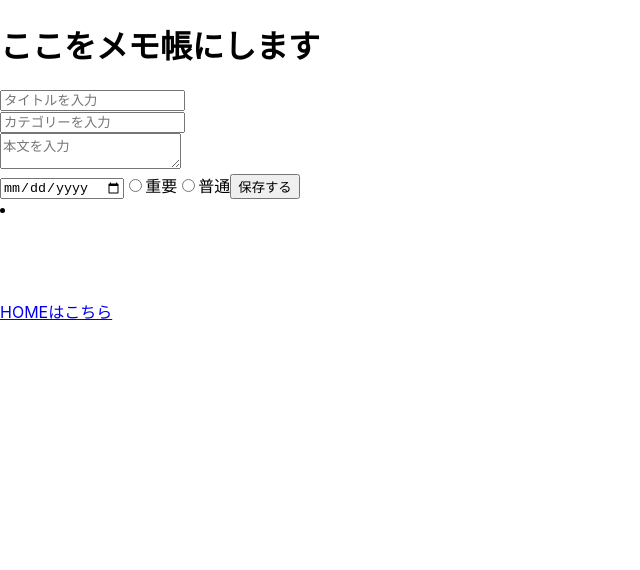
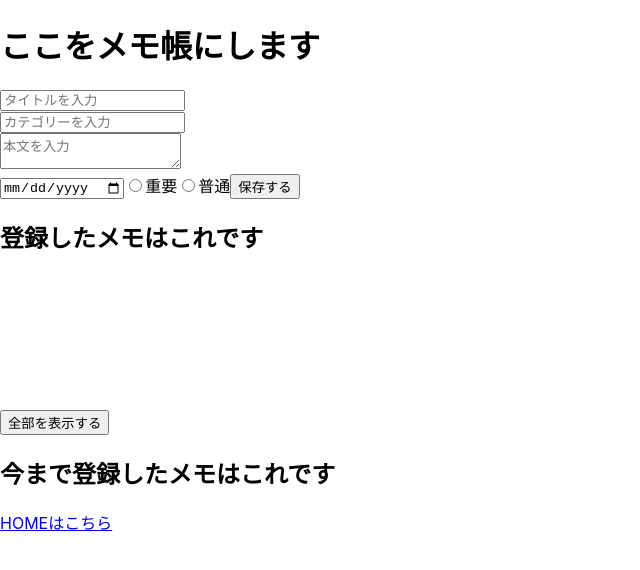
Before and after one commit to keiinuki/vers_notepad, a React (Create React App) app in the folder vers_notepad/: page /notepad in a window 1280 px wide. Shown: the top 570 px of the page, without its empty margins (0-640 px from the left). Built offline with nearby package versions, Linux system fonts and the light colour scheme.

Commit message:
GET処理の実装

```diff
--- a/vers_notepad/src/pages/Notepad.tsx
+++ b/vers_notepad/src/pages/Notepad.tsx
@@ -1,5 +1,5 @@
 import { Link } from "react-router-dom";
-import { useState } from "react";
+import { useEffect, useState } from "react";
 import axios from 'axios';
 import { KEYS, getItem  } from "../utils/LocalStorage";
 import { Memo } from "../type/Type"
@@ -11,6 +11,7 @@ export const Notepad = () => {
   const [date, setDate] = useState<string>("");
   const [mark_div, setMark_div] = useState<number>(0);
   const [memos, setMemos] = useState<Memo>();
+  const [getMemos, setGetMemos] = useState<Memo[]>([]);
 
   const onChangeTitle = (e: React.ChangeEvent<HTMLInputElement>) => {
     e.preventDefault();
@@ -54,6 +55,21 @@ export const Notepad = () => {
     })
     };
 
+    const onClickGet = async () => {
+      const token = getItem(KEYS.access_token);
+      await axios.get<Memo[]>("https://raisetech-memo-api.herokuapp.com/api/memos", {
+        headers: {
+        Authorization: `Bearer ${token}`,
+      }
+      }).then((response) => {
+        console.log(response.data);
+        const newGetMemos = [...getMemos, ...response.data]
+        setGetMemos(newGetMemos)
+      }).catch(()=>{
+        console.error("失敗しました");
+      })
+      };
+
   return (
     <div>
       <h1>ここをメモ帳にします</h1>
@@ -67,7 +83,18 @@ export const Notepad = () => {
       <button type= "button" onClick={onClickAdd} >保存する</button>
       </form>
       <div>
-      <li>{memos?.id}<br/>{memos?.title}<br/>{memos?.category}<br/>{memos?.description}<br/>{memos?.date}<br/>{memos?.mark_div}</li>
+      <h2>登録したメモはこれです</h2>
+      <p>{memos?.id}<br/>{memos?.title}<br/>{memos?.category}<br/>{memos?.description}<br/>{memos?.date}<br/>{memos?.mark_div}</p>
+      <br/>
+      <button type= "button" onClick={onClickGet} >全部を表示する</button>
+      <h2>今まで登録したメモはこれです</h2>
+      <ul>
+      {getMemos.map((getMemos, i) =>(
+      <li key={i}>
+      {getMemos?.id}<br/>{getMemos?.title}<br/>{getMemos?.category}<br/>{getMemos?.description}<br/>{getMemos?.date}<br/>{getMemos?.mark_div}
+      </li>
+      ))}
+      </ul>
       </div>
       <div>
       <Link to="/">HOMEはこちら</Link>
```
